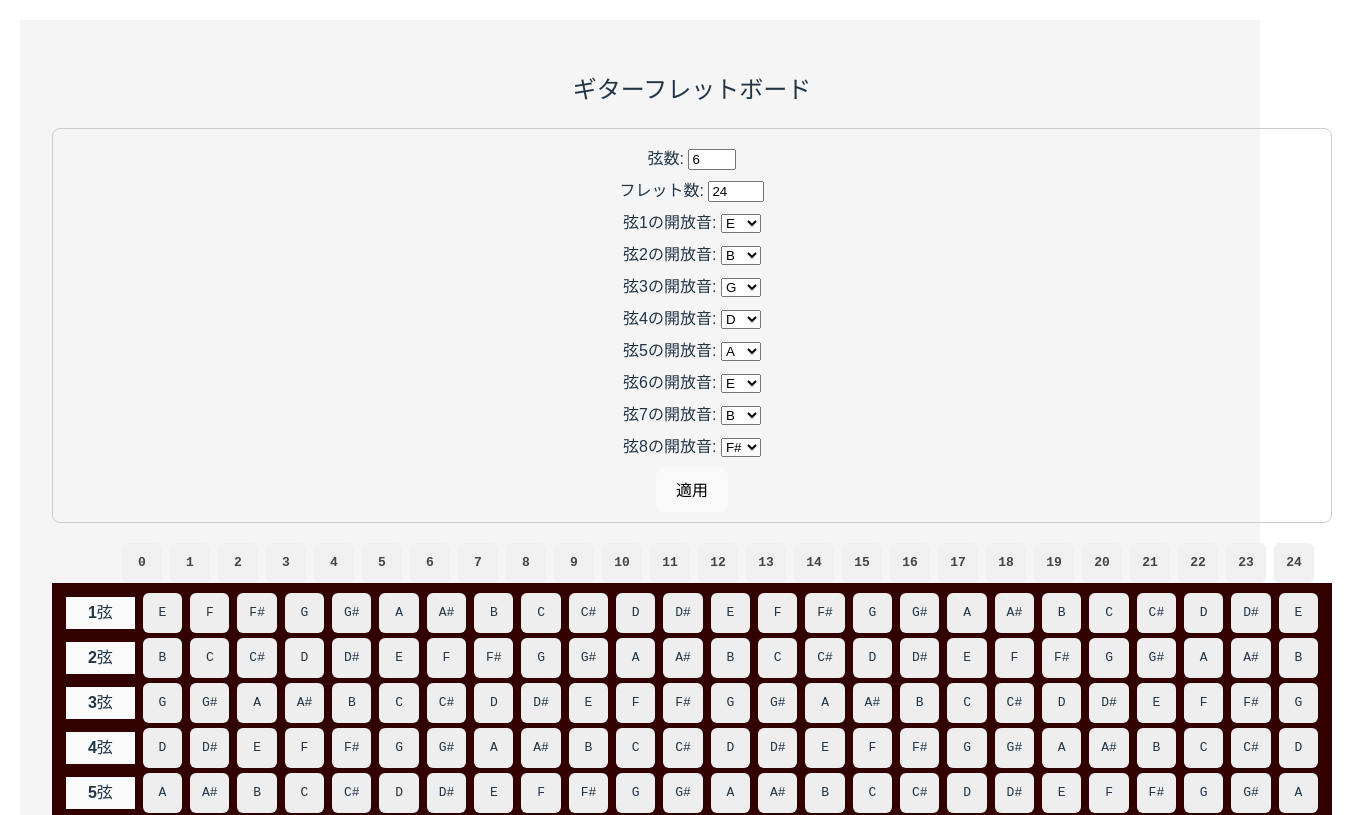
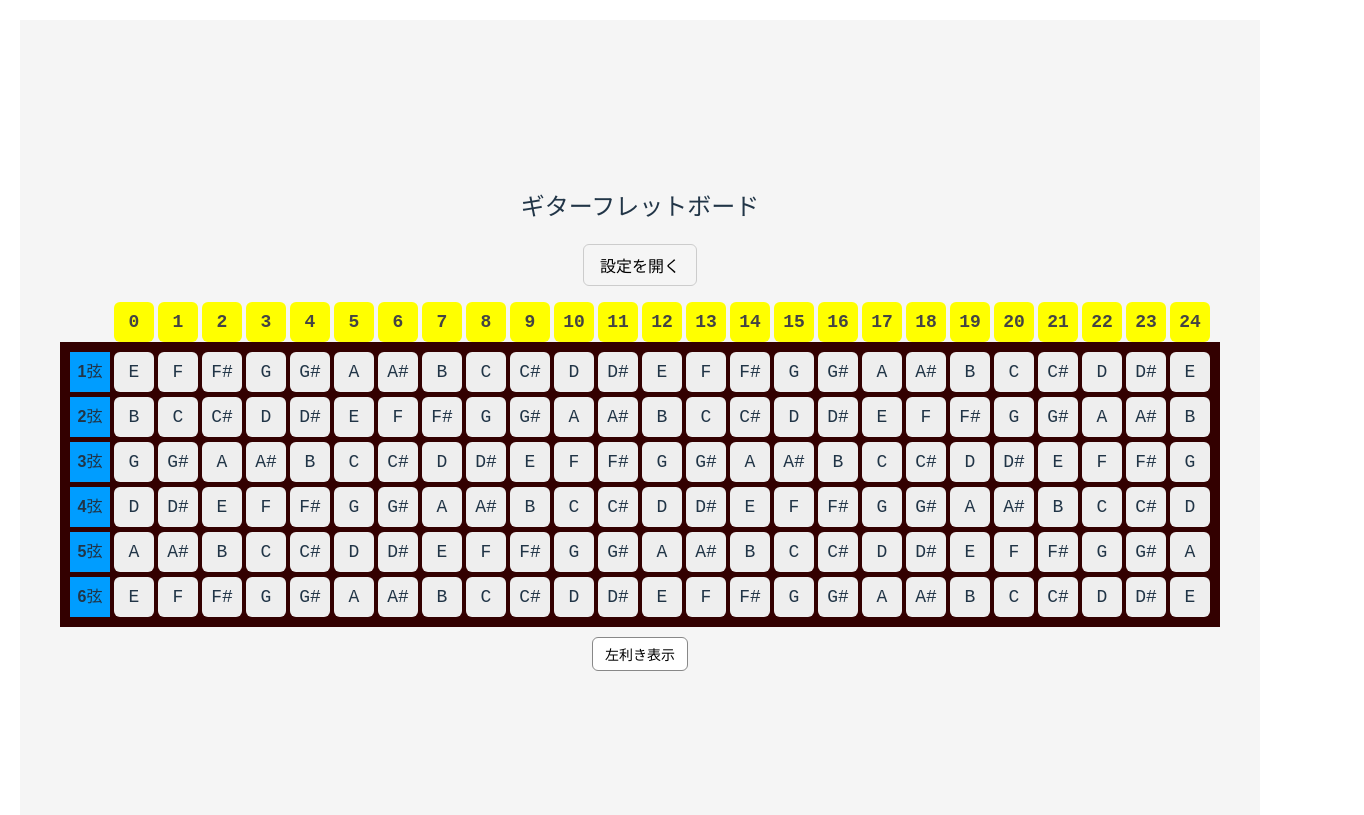
Before and after one commit to hawhaw4966/guitar-vue-app, a Vue app: page / in a window 1280 px wide. Shown: the top 815 px of the page, 1364 px wide, since content can reach past the window. Built offline with nearby package versions, Linux system fonts and the light colour scheme.

Commit message:
反転、フレット数、弦数、チューニング、CSS揃えて基本完了

```diff
--- a/src/App.vue
+++ b/src/App.vue
@@ -3,16 +3,23 @@
     <h2>ギターフレットボード</h2>
     <!-- <Fretboard :strings="6" :frets="24" /> -->
   </div>
+    <!-- 設定パネルの表示切替ボタン -->
+    <button @click="showSettings = !showSettings" class="settings-toggle">
+      {{ showSettings ? "設定を隠す" : "設定を開く" }}
+    </button>
   <div>
     <SettingsPanel
+     v-if="showSettings"
+     v-model:strings="strings"
+     v-model:frets="frets"
+     :tuning="tuning"
+    @apply:tuning="applyTuning"
+    />
+
+    <!-- <SettingsPanel
+    v-modelを使わない場合
     :strings="strings" @update:strings="strings = $event"
     :frets="frets"     @update:frets="frets = $event"
-    :tuning="tuning"
-    @apply:tuning="applyTuning"
-  />
-    <!-- <SettingsPanel
-      v-model:strings="strings"
-      v-model:frets="frets"
       :tuning="tuning"
       @update-tuning="tuning = $event"
     /> -->
@@ -42,7 +49,6 @@ import { ref } from 'vue';
 import Fretboard from './components/Fretboard.vue';
 import SettingsPanel from './components/SettingsPanel.vue';
 
-
 const strings = ref(6);
 const frets = ref(24);
 const tuning = ref([4, 11, 7, 2, 9, 4,11,6]); // E B G D A E B
@@ -51,6 +57,8 @@ function applyTuning(next) {
   // 参照を置き換えるのが肝心（中身を直接いじらない）
   tuning.value = [...next];
 }
+// 設定パネルの表示状態
+const showSettings = ref(false);
 </script>
 
 <style>
@@ -59,4 +67,12 @@ body {
   margin: 20px;
   background: #f5f5f5;
 }
+.settings-toggle {
+  margin-bottom: 1rem;
+  padding: 0.5rem 1rem;
+  border-radius: 6px;
+  border: 1px solid #ccc;
+  background: #f5f5f5;
+  cursor: pointer;
+}
 </style>
--- a/src/components/Fretboard.vue
+++ b/src/components/Fretboard.vue
@@ -1,5 +1,5 @@
 <template>
-  <div class="fretboard-container" >
+  <div class="fretboard-container" :class="{ reversed: isReversed }">
     <!-- フレット番号 -->
     <div class="fret-numbers">
       <div
@@ -18,26 +18,32 @@
         :key="sIndex"
          class="string-row"
       >
-       <!-- 弦番号セル -->
-        <!-- <div class="string-label">
-        {{ sIndex +1}}弦
-        </div> -->
-          <template v-if="!isReversed">
+<div class="string-row">
+  <!-- 弦番号セルは常に一個だけ、先頭に置く -->
+  <div class="string-label">{{ sIndex + 1 }}弦</div>
+
+  <!-- フレットは「昇順のまま」並べる（JSでreverseしない） -->
+  <div v-for="f in displayFrets" :key="f" class="fret">
+    {{ getNoteName(string, f) }}
+  </div>
+</div>
+       <!-- 弦番号セル左 -->
+          <!-- <template v-if="!isReversed">
           <div class="string-label">{{sIndex +1}}弦</div>
-         </template>
+         </template> -->
        <!-- フレット音名 -->
-        <div
+         <!-- <div
           v-for="(fret, fIndex) in displayFrets"
           :key="fIndex"
           class="fret"
           >
           {{ getNoteName(string, fret) }}
+         </div> -->
+       <!-- 弦番号セル右 -->
+       <!-- <template v-if="isReversed">
+        <div class="string-label">{{ sIndex +1 }}弦</div>
+       </template> -->
     </div>
-       <template v-if="isReversed">
-    <div class="string-label">{{ sIndex +1 }}弦</div>
-  </template>
-    </div>
-
   </div>
 
 
@@ -66,29 +72,21 @@ const stringsArray = computed(() =>
   Array.from({ length: props.strings }, (_, i) => props.tuning[i] ?? 4)
 );
 
-// const displayFrets = computed(() =>
-//   Array.from({ length: props.frets + 1 }, (_, i) => i)
-// );
-
 const displayFrets = computed(() => {
   const frets = Array.from({ length: props.frets + 1 }, (_, i) => i);
-  return isReversed.value ? frets.reverse() : frets;
+  return  frets;
 });
 
 function getNoteName(openNote, fret) {
   return noteNames[(openNote + fret) % 12];
 }
-// function getNoteName(openNote, fret) {
-//   const key = (openNote + fret) % 12;
-//   return noteNames[key];
-// }
 
+// const displayStrings = computed(() => {
+//   return isReversed.value
+//     ? [...stringsArray.value].reverse()
+//     : stringsArray.value;
+// });
 const displayStrings = computed(() => {
-  return isReversed.value
-    ? [...stringsArray.value].reverse()
-    : stringsArray.value;
+  return [...stringsArray.value]; // ← 上から1弦
 });
-// const displayStrings = computed(() => {
-//   return [...stringsArray.value]; // ← 上から1弦
-// });
 </script>
--- a/src/styles/fretboard.css
+++ b/src/styles/fretboard.css
@@ -1,6 +1,12 @@
+.fretboard-container {
+  /* margin-bottom: 20px; */
+  text-align: center;
+  --label-w: 40px;
+  --pad: 10px;
+}
 .fretboard {
   background: #330000;
-  padding: 10px;
+  padding: var(--pad);
   display: flex;
   flex-direction: column;
   gap: 5px;
@@ -9,63 +15,59 @@
 /* 弦の1行 */
 .string-row {
   display: flex;
-  gap: 4px; /* margin-right ではなく gap 推奨（反転時に崩れにくい） */
-  /* margin-bottom: 4px;
-  flex-direction: row; ← これを切り替える
-  align-items: center; */
+  gap: 4px;
+  /* margin-right ではなく gap 推奨（反転時に崩れにくい） */
+
 }
 .string-row.reversed {
   flex-direction: row-reverse;
 }
 /* 弦番号（横のラベル） */
 .string-label {
-   width: var(--label-w);
-   /* width: 40px;              弦番号の固定幅 */
-    margin: 4px;
+   width: var(--label-w, 40px); /* 変数 or デフォルト40px */
+    /* margin: 4px; */
    display: grid;
    place-items: center;
-   /* display: flex; */
-   /* align-items: center;
-   justify-content: center; */
    font-weight: bold;
-   background: #fafafa;
+   background: #009dff;
 }
-/* .string-label {
-  width: 50px;
-  text-align: right;
-  padding-right: 8px;
+
+
+/* フレット番号行（上段） */
+.fret-numbers {
+  display: flex;
+  gap: 4px;
+  /* ← 左利き用 */
+  margin-left: var(--label-w, 40px);
+  padding-inline: var(--pad);
+  padding-left: 14px;
+}
+.fret-number {
+  width: 40px; /* ← .fret と揃える */
+  height: 40px;
+  line-height: 40px;
+  text-align: center;
   font-weight: bold;
-} */
+  font-size: 18px;
+  font-family: monospace;
+  color: #444444;
+  background-color: yellow;
+  border-radius: 6px;
 
+  /* margin-right: 2px;
+  margin-left: 2px; */
+}
 .fret {
   width: 40px;
   height: 40px;
+  font-size: 18px;
   background: #eee;
-  margin-right: 4px;
   border-radius: 6px;
   line-height: 40px;
   text-align: center;
   font-family: monospace;
 }
-/* 変数：弦番号ラベルの幅 */
-.fretboard-container {
-  margin-bottom: 20px;
-  text-align: center;
-  --label-w: 70px;
-}
-/* フレット番号行（上段） */
-.fret-numbers {
-  display: flex;
-  gap: 4px;
-  /* 通常は左に弦ラベル分の余白 */
-  margin-left: var(--label-w);
-}
-/* .fret-numbers {
-  display: flex;
-  margin-left: 40px;
-  margin-bottom: 8px;
-  justify-content: center;
-} */
+
 .reverse-btn {
   margin-top: 10px;
   padding: 6px 12px;
@@ -76,27 +78,18 @@
   cursor: pointer;
 }
 
-.fret-number {
-  width: 40px; /* ← .fret と揃える */
-  height: 40px;
-  line-height: 40px;
-  text-align: center;
-  font-weight: bold;
-  font-family: monospace;
-  color: #444;
-  background-color: #f0f0f0;
-  border-radius: 6px;
-  margin-right: 4px;
-}
 
 /* 左右反転用 */
+/* 反転トグルは親に付ける */
 .fretboard-container.reversed .string-row {
   flex-direction: row-reverse;
 }
 
 .fretboard-container.reversed .fret-numbers {
-    flex-direction: row-reverse;   /* 数字の並びも反転 */
+  flex-direction: row-reverse;   /* 数字の並びも反転 */
   /* 反転時は右に余白を付ける（ズレ解消の肝） */
   margin-left: 0;
-  margin-right: var(--label-w);
+  margin-right: var(--label-w, 40px);
+  /* ← ラベル分を右にオフセット */
+  padding-right: 14px;  /* ← 左利き時は逆側にオフセット */
 }
```
Also changed, not shown: src/components/SettingsPanel.vue (+1 -24 lines). Lines whose indentation alone changed are shown as unchanged.
